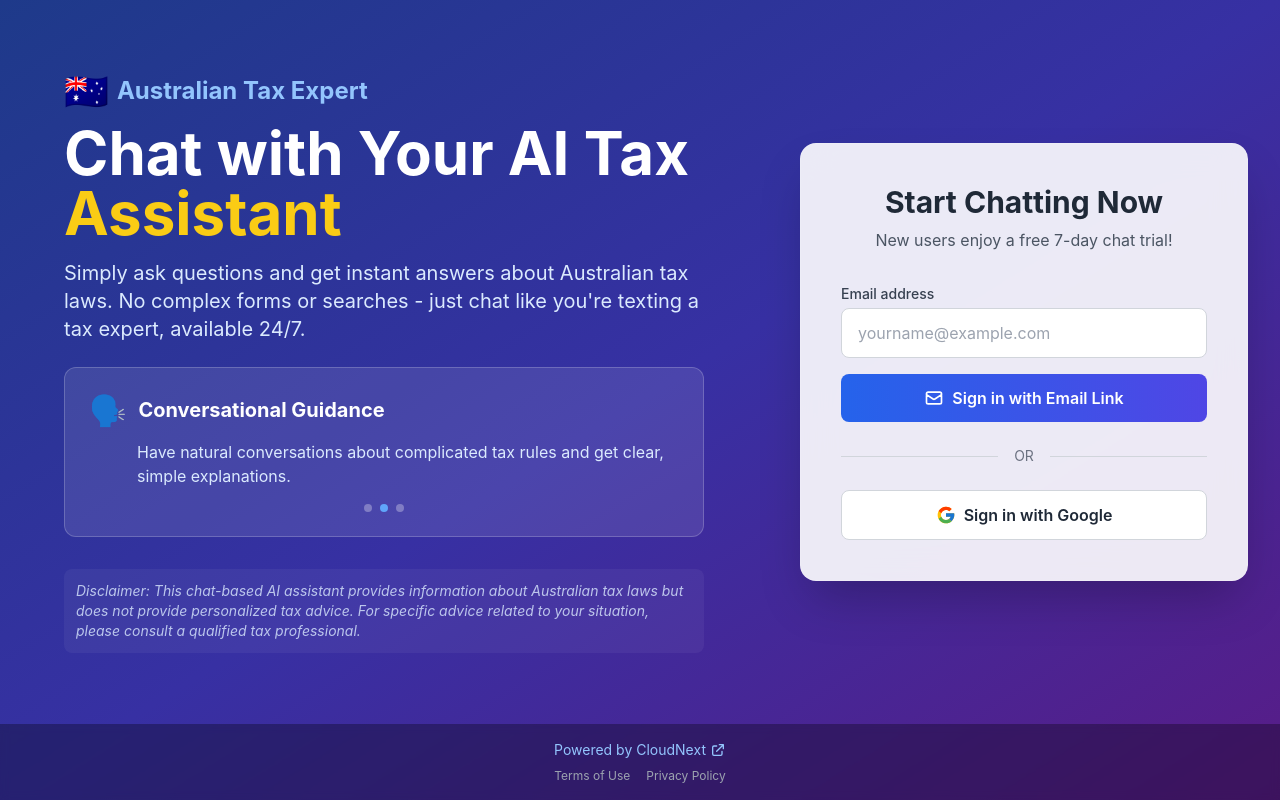
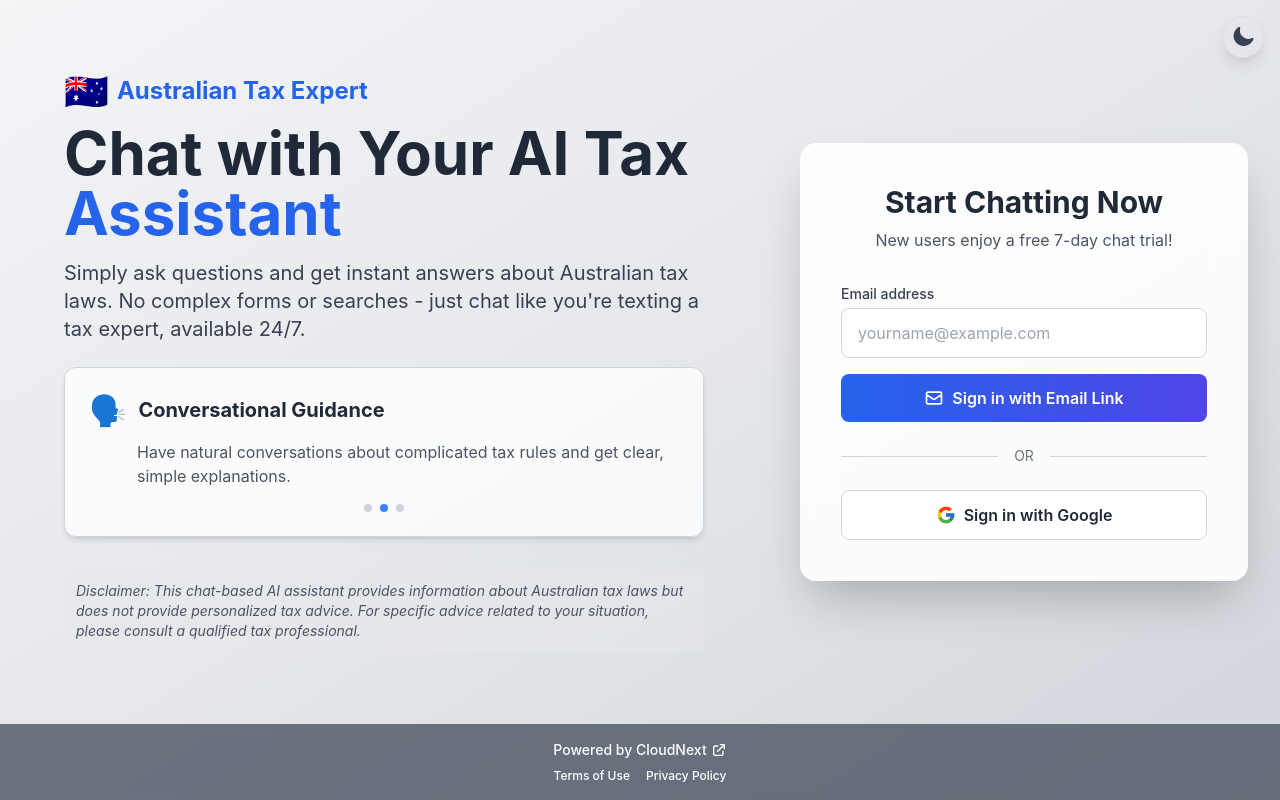
Before and after one commit to Sbyog/tax-assistant-app, a React (Create React App) app: page /login in a window 1280 px wide. Built offline with nearby package versions, Linux system fonts and the light colour scheme; no server answers.

Commit message:
feat: implement theme toggle functionality and update UI for improved accessibility in LoginPage component

```diff
--- a/src/pages/LoginPage.js
+++ b/src/pages/LoginPage.js
@@ -9,6 +9,13 @@ const LoginPage = () => {
   const [emailSent, setEmailSent] = useState(false);
   const [isEmailLoading, setIsEmailLoading] = useState(false);
   const [featureIndex, setFeatureIndex] = useState(0);
+  const [theme, setTheme] = useState(() => {
+    if (typeof window !== 'undefined') {
+      const localTheme = window.localStorage.getItem('theme');
+      return localTheme || 'light';
+    }
+    return 'light';
+  });
 
   const featuresData = [
     {
@@ -35,6 +42,22 @@ const LoginPage = () => {
     }, 5000);
     return () => clearInterval(interval);
   }, []);
+
+  // Handle theme changes
+  useEffect(() => {
+    if (typeof window !== 'undefined') {
+      if (theme === 'dark') {
+        document.documentElement.classList.add('dark');
+      } else {
+        document.documentElement.classList.remove('dark');
+      }
+      window.localStorage.setItem('theme', theme);
+    }
+  }, [theme]);
+
+  const toggleTheme = () => {
+    setTheme(prevTheme => (prevTheme === 'light' ? 'dark' : 'light'));
+  };
 
   const handleGoogleSignIn = async () => {
     setIsLoading(true);
@@ -85,7 +108,26 @@ const LoginPage = () => {
   };
 
   return (
-    <div className="min-h-screen flex flex-col bg-gradient-to-br from-blue-900 via-indigo-800 to-purple-900 dark:from-gray-900 dark:via-gray-800 dark:to-gray-900">
+    <div className="min-h-screen flex flex-col bg-gradient-to-br from-gray-100 via-gray-200 to-gray-300 dark:from-gray-900 dark:via-gray-800 dark:to-gray-900">
+      {/* Theme Toggle Button */}
+      <div className="absolute top-4 right-4 z-10">
+        <button
+          onClick={toggleTheme}
+          aria-label={theme === 'light' ? 'Switch to dark mode' : 'Switch to light mode'}
+          className="p-2 rounded-full bg-gray-200/80 dark:bg-gray-800/40 backdrop-blur-sm hover:bg-gray-300/90 dark:hover:bg-gray-700/50 transition-colors duration-200 shadow-lg border border-gray-300/50 dark:border-gray-700/50"
+        >
+          {theme === 'light' ? (
+            <svg xmlns='http://www.w3.org/2000/svg' viewBox='0 0 20 20' fill='currentColor' className='w-6 h-6 text-gray-700'>
+              <path fillRule='evenodd' d='M7.455 2.004a.75.75 0 01.26.77 7 7 0 009.958 7.967.75.75 0 011.067.853A8.5 8.5 0 116.647 1.516a.75.75 0 01.808.488z' clipRule='evenodd' />
+            </svg>
+          ) : (
+            <svg xmlns='http://www.w3.org/2000/svg' viewBox='0 0 20 20' fill='currentColor' className='w-6 h-6 text-yellow-300'>
+              <path d='M10 2a.75.75 0 01.75.75v1.5a.75.75 0 01-1.5 0v-1.5A.75.75 0 0110 2zM10 15a.75.75 0 01.75.75v1.5a.75.75 0 01-1.5 0v-1.5A.75.75 0 0110 15zM10 7a3 3 0 100 6 3 3 0 000-6zM15.657 5.404a.75.75 0 10-1.06-1.06l-1.061 1.06a.75.75 0 001.06 1.06l1.06-1.06zM6.464 14.596a.75.75 0 10-1.06-1.06l-1.06 1.06a.75.75 0 001.06 1.06l1.06-1.06zM18 10a.75.75 0 01-.75.75h-1.5a.75.75 0 010-1.5h1.5A.75.75 0 0118 10zM5 10a.75.75 0 01-.75.75h-1.5a.75.75 0 010-1.5h1.5A.75.75 0 015 10zM14.596 14.596a.75.75 0 101.06-1.06l1.06 1.06a.75.75 0 00-1.06 1.06l-1.06-1.06zM5.404 5.404a.75.75 0 101.06-1.06l1.06 1.06a.75.75 0 00-1.06 1.06l-1.06-1.06z' />
+            </svg>
+          )}
+        </button>
+      </div>
+
       {/* Hero Section */}
       <div className="flex-grow flex flex-col md:flex-row w-full">
         {/* Left side - Content */}
@@ -93,29 +135,29 @@ const LoginPage = () => {
           <div className="animate-fadeIn">
             <div className="flex items-center mb-3">
               <span className="text-3xl md:text-4xl mr-2">🇦🇺</span>
-              <h3 className="text-xl md:text-2xl font-bold text-blue-300 dark:text-blue-400">Australian Tax Expert</h3>
+              <h3 className="text-xl md:text-2xl font-bold text-blue-600 dark:text-blue-400">Australian Tax Expert</h3>
             </div>
-            <h1 className="text-4xl md:text-5xl lg:text-6xl font-bold text-white mb-4 leading-tight">
-              Chat with Your AI Tax <span className="text-yellow-400">Assistant</span>
+            <h1 className="text-4xl md:text-5xl lg:text-6xl font-bold text-gray-800 dark:text-white mb-4 leading-tight">
+              Chat with Your AI Tax <span className="text-blue-600 dark:text-yellow-400">Assistant</span>
             </h1>
-            <p className="text-lg md:text-xl text-blue-100 mb-6 max-w-2xl">
+            <p className="text-lg md:text-xl text-gray-700 dark:text-blue-100 mb-6 max-w-2xl">
               Simply ask questions and get instant answers about Australian tax laws. No complex forms or searches - just chat like you're texting a tax expert, available 24/7.
             </p>
 
             {/* Feature Highlights - Animated */}
-            <div className="mb-8 bg-white/10 backdrop-blur-sm p-6 rounded-xl border border-white/20">
+            <div className="mb-8 bg-white/80 dark:bg-white/10 backdrop-blur-sm p-6 rounded-xl border border-gray-300 dark:border-white/20 shadow-md">
               <div className="transition-all duration-500 ease-in-out" key={featureIndex}>
                 <div className="flex items-center mb-3">
                   <span className="text-2xl md:text-3xl mr-2 md:mr-3">{featuresData[featureIndex].icon}</span>
-                  <h4 className="text-lg md:text-xl font-bold text-white">{featuresData[featureIndex].title}</h4>
+                  <h4 className="text-lg md:text-xl font-bold text-gray-800 dark:text-white">{featuresData[featureIndex].title}</h4>
                 </div>
-                <p className="text-sm md:text-base text-blue-100 pl-8 md:pl-12">{featuresData[featureIndex].description}</p>
+                <p className="text-sm md:text-base text-gray-600 dark:text-blue-100 pl-8 md:pl-12">{featuresData[featureIndex].description}</p>
               </div>
               <div className="flex justify-center mt-4">
                 {featuresData.map((_, idx) => (
                   <button
                     key={idx}
-                    className={`h-2 w-2 rounded-full mx-1 ${idx === featureIndex ? 'bg-blue-400' : 'bg-white/30'}`}
+                    className={`h-2 w-2 rounded-full mx-1 ${idx === featureIndex ? 'bg-blue-500 dark:bg-blue-400' : 'bg-gray-300 dark:bg-white/30'}`}
                     onClick={() => setFeatureIndex(idx)}
                     aria-label={`View feature ${idx + 1}`}
                   />
@@ -124,8 +166,8 @@ const LoginPage = () => {
             </div>
 
             {/* Disclaimer - Styled to be less prominent */}
-            <div className="mt-8 p-3 bg-white/5 backdrop-blur-sm rounded-lg">
-              <p className="text-xs md:text-sm text-blue-100/80 italic">
+            <div className="mt-8 p-3 bg-gray-200/50 dark:bg-white/5 backdrop-blur-sm rounded-lg">
+              <p className="text-xs md:text-sm text-gray-600 dark:text-blue-100/80 italic">
                 Disclaimer: This chat-based AI assistant provides information about Australian tax laws but does not provide personalized tax advice.
                 For specific advice related to your situation, please consult a qualified tax professional.
               </p>
@@ -226,10 +268,10 @@ const LoginPage = () => {
       </div>
 
       {/* Footer */}
-      <div className="bg-black/30 backdrop-blur-sm text-center p-4 text-sm text-gray-300">
+      <div className="bg-gray-700/70 dark:bg-black/30 backdrop-blur-sm text-center p-4 text-sm">
         <div className="max-w-4xl mx-auto">
           <div className="mb-2">
-            <a href="https://cloudnext.dev" target="_blank" rel="noopener noreferrer" className="text-blue-300 hover:text-blue-200 inline-flex items-center">
+            <a href="https://cloudnext.dev" target="_blank" rel="noopener noreferrer" className="text-white hover:text-blue-200 inline-flex items-center font-medium">
               Powered by CloudNext
               <svg xmlns="http://www.w3.org/2000/svg" className="h-4 w-4 ml-1" fill="none" viewBox="0 0 24 24" stroke="currentColor">
                 <path strokeLinecap="round" strokeLinejoin="round" strokeWidth={2} d="M10 6H6a2 2 0 00-2 2v10a2 2 0 002 2h10a2 2 0 002-2v-4M14 4h6m0 0v6m0-6L10 14" />
@@ -237,8 +279,8 @@ const LoginPage = () => {
             </a>
           </div>
           <div className="flex justify-center space-x-4 text-xs mt-2">
-            <a href="/terms" className="text-gray-400 hover:text-gray-200">Terms of Use</a>
-            <a href="/privacy" className="text-gray-400 hover:text-gray-200">Privacy Policy</a>
+            <a href="/terms" className="text-white hover:text-blue-200 font-medium">Terms of Use</a>
+            <a href="/privacy" className="text-white hover:text-blue-200 font-medium">Privacy Policy</a>
           </div>
         </div>
       </div>
```
